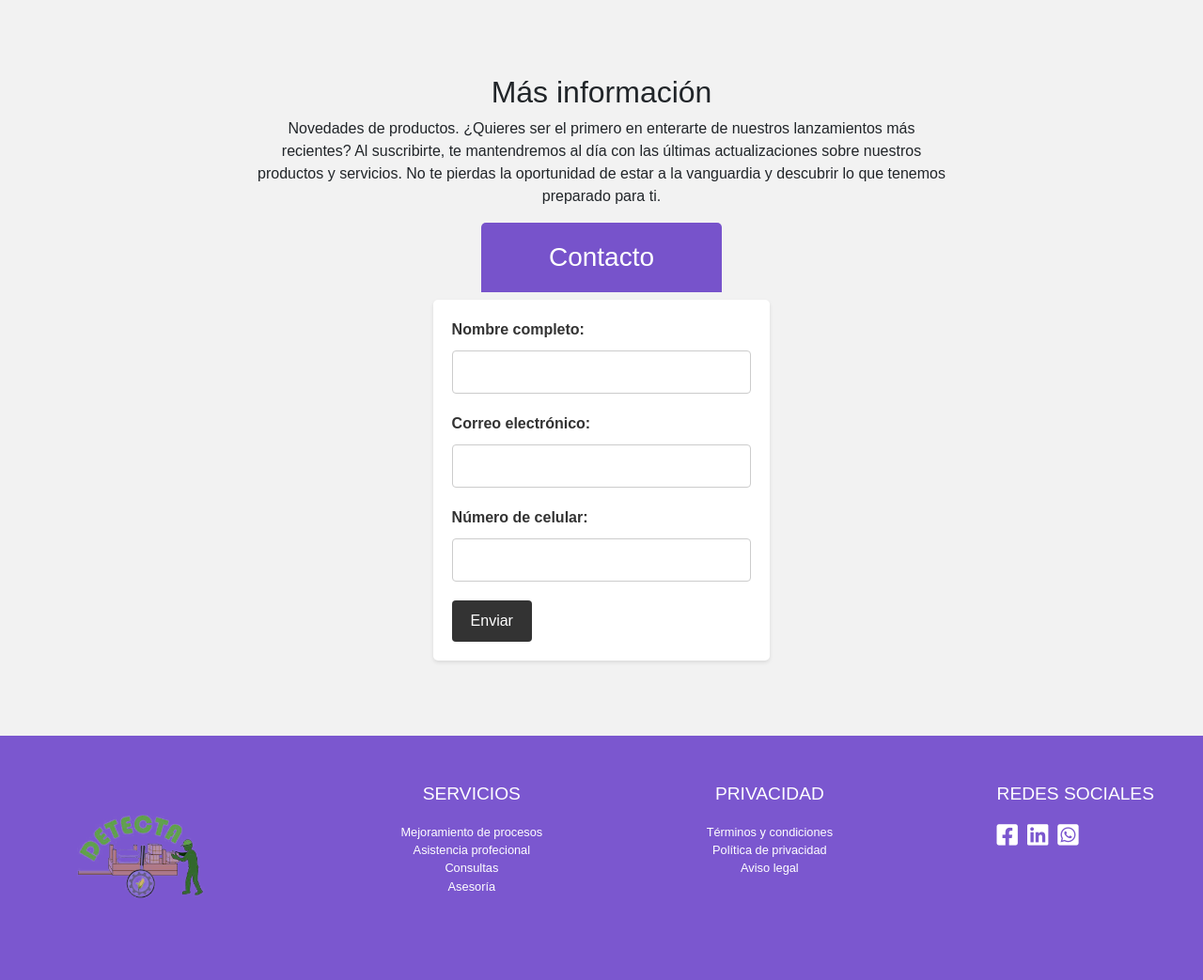
After one commit to Pablo88-bit/ProyectoDETECTA, a Django app: page /contacto/ in a window 1280 px wide. The commit adds this page. Shown: the part 801-1844 px from the top of the page at 94% size. Run offline with Django 3.2, Linux system fonts and the light colour scheme; some libraries are stand-ins or nearby versions.

Commit message:
Diseño del html contacto

```diff
--- /dev/null
+++ b/DETECTA/Academia/static/css/contacto.css
@@ -0,0 +1,113 @@
+#formulario-contacto {
+    text-align: center;
+    background-color: #f2f2f2;
+    padding: 80px;
+  }
+
+  .titulo-contacto {
+    background-color: rgba(61, 8, 184, 0.678);
+    /*background-color: rgba(241, 26, 98, 0.678); ES UN ROSADO TUANI XD*/
+    text-shadow: -1px 0 black, 0 1px black, 1px black, 0 -1px black;
+    color: #fff;
+    text-align: center;
+    margin-left: 432px;
+    margin-right: 432px;
+    padding: 20px;
+    border-radius: 5px 5px 0 0;
+  }
+
+  form {
+    display: inline-block;
+    text-align: left;
+    background-color: #fff;
+    border-color: #333;
+    padding: 20px;
+    border-radius: 5px;
+    box-shadow: 0 2px 4px rgba(0, 0, 0, 0.1);
+  }
+
+  label {
+    display: block;
+    margin-bottom: 10px;
+    color: #333;
+    font-weight: bold;
+  }
+
+  input[type="text"],
+  input[type="email"],
+  input[type="tel"] {
+    width: 100%;
+    padding: 10px;
+    margin-bottom: 20px;
+    border: 1px solid #ccc;
+    border-radius: 4px;
+    box-sizing: border-box;
+  }
+
+  input[type="submit"] {
+    background-color: #333;
+    color: #fff;
+    padding: 10px 20px;
+    border: none;
+    border-radius: 4px;
+    cursor: pointer;
+  }
+
+  input[type="submit"]:hover {
+    background-color: #555;
+  }
+/*#formulario-contacto {
+    text-align: center;
+    background-color: #f2f2f2;
+    padding: 80px;
+  }
+
+  .titulo-contacto {
+    padding-left: 100px;
+    padding-right: 100px;
+    background-color: rgba(61, 8, 184, 0.678);
+    /*background-color: rgba(241, 26, 98, 0.678); ES UN ROSADO TUANI XD
+    text-shadow: -1px 0 black, 0 1px black, 1px black, 0 -1px black;
+    color: #fff;
+    text-align: center;
+  }
+
+  form {
+    display: inline-block;
+    text-align: left;
+    background-color: #fff;
+    padding: 20px;
+    border-radius: 5px;
+    box-shadow: 0 2px 4px rgba(0, 0, 0, 0.1);
+  }
+
+  label {
+    display: block;
+    margin-bottom: 10px;
+    color: #333;
+    font-weight: bold;
+  }
+
+  input[type="text"],
+  input[type="email"],
+  input[type="tel"] {
+    width: 100%;
+    padding: 10px;
+    margin-bottom: 20px;
+    border: 1px solid #ccc;
+    border-radius: 4px;
+    box-sizing: border-box;
+  }
+
+  input[type="submit"] {
+    background-color: #333;
+    color: #fff;
+    padding: 10px 20px;
+    border: none;
+    border-radius: 4px;
+    cursor: pointer;
+  }
+
+  input[type="submit"]:hover {
+    background-color: #555;
+  }
--- a/DETECTA/Academia/static/css/nosotros.css
+++ b/DETECTA/Academia/static/css/nosotros.css
@@ -1,4 +1,8 @@
 /* Estilo para el efecto hover */
+.video-section{
+  background-color: #f2f2f2;
+  padding: 50px;
+}
 
 .video-container {
   margin-top: 50px;
@@ -39,7 +43,7 @@
   /*Nuevo*/
   .image-section {
     background-color: #f2f2f2;
-    margin-top: 50px;
+    /*margin-top: 50px;*/
     padding: 30px;
   }
 
--- a/DETECTA/Academia/static/css/services.css
+++ b/DETECTA/Academia/static/css/services.css
@@ -3,7 +3,8 @@
 
 #descripcion{
     padding: 50px;
-    margin: 10px;
+    /*margin: 10px;*/
+    background-color: #f2f2f2;
 }
 
 #descripcion .card {
@@ -58,6 +59,7 @@
 
 /* Galeria de imagenes*/
 #galeria {
+    /*margin-top: 20px;*/
     text-align: center;
     padding: 50px 50px;
     background-color: #f2f2f2;
@@ -96,9 +98,12 @@
 
 
 #Carrucel {
-    margin-top: 50px;
+    /*margin-top: 30px;
     margin-bottom: 50px;
-    position: relative;
+    position: relative;*/
+    padding-top: 50px;
+    padding-bottom: 50px;
+    background-color: #f2f2f2;
 }
 
 .card:hover {
--- a/DETECTA/Academia/templates/base2.html
+++ b/DETECTA/Academia/templates/base2.html
@@ -21,6 +21,7 @@
     <link rel="stylesheet" type="text/css" href="{% static 'css/styles2.css' %}">
     <link rel="stylesheet" type="text/css" href="{% static 'css/services.css' %}">
     <link rel="stylesheet" type="text/css" href="{% static 'css/nosotros.css' %}">
+    <link rel="stylesheet" type="text/css" href="{% static 'css/contacto.css' %}">
 
 
     <script src="https://code.jquery.com/jquery-3.6.0.min.js">
@@ -47,7 +48,7 @@
     <footer id="footer">
         <div class="container">
             <div class="left-column">
-                <img src="/Academia/static/img/detecta.png" alt="Logo de la empresa">
+                <img src="/static/img/detecta.png" alt="Logo de la empresa">
             </div>
             <div class="center-column">
                 <h3>SERVICIOS</h3>
@@ -69,13 +70,19 @@
             <div class="social-column">
                 <h3>REDES SOCIALES</h3>
                 <ul class="list-inline">
-                    <li><a href="https://www.facebook.com/12mairena" target="_blank"><i
-                                class="fab fa-facebook-square fa-2x"></i></a></li>
-                    <li><a href="#" target="_blank"><i class="fab fa-twitter-square fa-2x"></i></a></li>
-                    <li><a href="https://github.com/Pablo88-bit" target="_blank"><i
-                                class="fab fa-github-square fa-2x"></i></a></li>
-                    <li><a href="https://www.linkedin.com/in/pablo-alem%C3%A1n-mairena-b1692b263/" target="_blank"><i
-                                class="fab fa-linkedin fa-2x"></i></a></li>
+                    <li>
+                        <a href="https://www.facebook.com/DETECTAGROPECUARIO2015" target="_blank">
+                            <i class="fab fa-facebook-square fa-2x"></i>
+                        </a>
+                    </li>
+                    <!--li><a href="#" target="_blank"><i class="fab fa-twitter-square fa-2x"></i></a></li-->
+                    <!--li><a href="https://github.com/Pablo88-bit" target="_blank"><i
+                                class="fab fa-github-square fa-2x"></i></a></li-->
+                    <li>
+                        <a href="https://www.linkedin.com/in/pablo-alem%C3%A1n-mairena-b1692b263/" target="_blank">
+                            <i class="fab fa-linkedin fa-2x"></i>
+                        </a>
+                    </li>
                     <li>
                         <a href="https://api.whatsapp.com/send?phone=85323707&text=HELLO" target="_blank">
                             <i class="fab fa-whatsapp-square fa-2x"></i>
--- /dev/null
+++ b/DETECTA/Academia/templates/contacto.html
@@ -0,0 +1,51 @@
+{% extends 'base2.html' %}
+
+{% block content %}
+<section id="banner-row-floating">
+    <video src="/static/img/FondoContacto.mp4" autoplay loop muted></video>
+    <header>
+      <div id="logo">
+        <a href="http://127.0.0.1:8000/admin/login/">
+          <img src="/static/img/detecta.png" alt="Logo de la empresa">
+        </a>
+      </div>
+      <div id="nav">
+        <nav>
+          <ul>
+            <li><a href="{% url 'index' %}">Inicio</a></li>
+            <li><a href="{% url 'services' %}">Servicios</a></li>
+            <li><a href="{% url 'nosotros' %}">Nosotros</a></li>
+            <li><a href="{% url 'contacto' %}">Contacto</a></li>
+          </ul>
+        </nav>
+      </div>
+    </header>
+</section>
+
+<section id="formulario-contacto">
+    <h2 >Más información</h2>
+    <div class="row">
+      <div class="col-2"></div>
+      <div class="col-8">
+        <p>Novedades de productos. ¿Quieres ser el primero en enterarte de nuestros lanzamientos más recientes?
+          Al suscribirte, te mantendremos al día con las últimas actualizaciones sobre nuestros productos y servicios.
+          No te pierdas la oportunidad de estar a la vanguardia y descubrir lo que tenemos preparado para ti.
+        </p>
+      </div>
+      <div class="col-2"></div>
+    </div>
+    <h3 class="titulo-contacto">Contacto</h3>
+    <form action="enviar_formulario.php" method="POST">
+      <label for="nombre">Nombre completo:</label>
+      <input type="text" id="nombre" name="nombre" required>
+
+      <label for="correo">Correo electrónico:</label>
+      <input type="email" id="correo" name="correo" required>
+
+      <label for="celular">Número de celular:</label>
+      <input type="tel" id="celular" name="celular" required>
+
+      <input type="submit" value="Enviar">
+    </form>
+</section>
+{% endblock %}
--- a/DETECTA/Academia/urls.py
+++ b/DETECTA/Academia/urls.py
@@ -1,4 +1,4 @@
-from django.urls import path, include
+from django.urls import path
 from . import views
 #from .views import dash_view
 
@@ -6,6 +6,7 @@ urlpatterns = [
     path('', views.index, name="index"),
     path('servicios/', views.services, name="services"),
     path('nosotros/', views.nosotros, name="nosotros"),
+    path('contacto/', views.contacto, name="contacto"),
     path('graficos/', views.graficos, name="graficos"),
     path("change-theme/", views.change_theme, name="change_theme"),
     #path('the_django_plotly_dash/', include('django_plotly_dash.urls', namespace='the_django_plotly_dash')),
--- a/DETECTA/Academia/views.py
+++ b/DETECTA/Academia/views.py
@@ -23,6 +23,10 @@ def services(request):
 def nosotros(request):
     return render(request, 'nosotros.html')
 
+
+def contacto(request):
+    return render(request, 'contacto.html')
+
 #Sin terminar los temas
 def change_theme(request):
     if request.method == "POST":
```
Also changed, not shown: DETECTA/Academia/templates/base.html (+17 -11 lines), DETECTA/Academia/templates/nosotros.html (+11 -8 lines), DETECTA/Academia/templates/services.html (+9 -9 lines), DETECTA/DETECTA/settings.py (+8 -8 lines), 2 other files.
